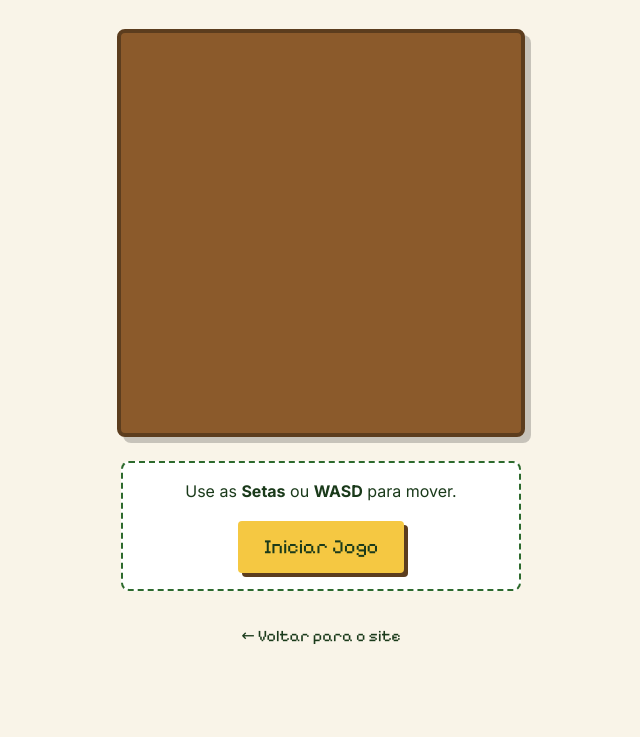
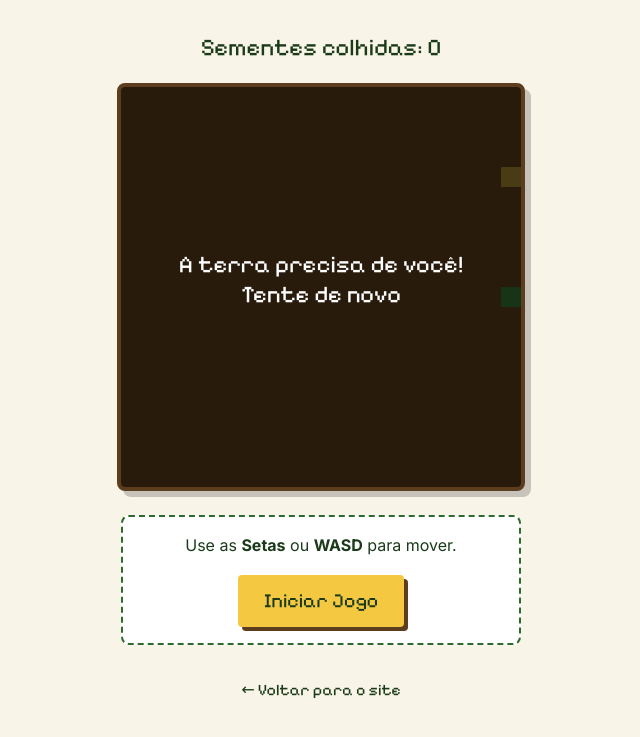
Before and after one commit to Heitorovski01/Agrofloresta, a website: page jogos/jogo1/index.html in a window 1280 px wide. Both pictures are taken after a click on the button "Iniciar Jogo". Shown: the part 147-884 px from the top of the page, without its empty margins (319-959 px from the left). Drawn offline with Linux system fonts and the light colour scheme.

Commit message:
feat(jogo1): Implementa Fase 2 - Gameplay (comida, colisao, score)

```diff
--- /dev/null
+++ b/jogos/jogo1/assets/js/food.js
@@ -0,0 +1,28 @@
+export class Food {
+  constructor(gridSize) {
+    this.gridSize = gridSize;
+    this.position = { x: 0, y: 0 };
+    this.types = ['buriti', 'pequi', 'jatoba'];
+    this.type = this.types[0];
+    this.spawn([]);
+  }
+
+  spawn(snakeBody) {
+    let newPos;
+    let isOnSnake = true;
+
+    while (isOnSnake) {
+      newPos = {
+        x: Math.floor(Math.random() * this.gridSize),
+        y: Math.floor(Math.random() * this.gridSize)
+      };
+
+      isOnSnake = snakeBody.some(
+        segment => segment.x === newPos.x && segment.y === newPos.y
+      );
+    }
+
+    this.position = newPos;
+    this.type = this.types[Math.floor(Math.random() * this.types.length)];
+  }
+}
--- a/jogos/jogo1/assets/js/game.js
+++ b/jogos/jogo1/assets/js/game.js
@@ -1,4 +1,5 @@
 import { Snake } from './snake.js';
+import { Food } from './food.js';
 
 export class Game {
   constructor(canvas) {
@@ -7,7 +8,10 @@ export class Game {
     this.gridSize = 20;
     this.tileSize = canvas.width / this.gridSize;
     this.snake = new Snake(10, 10);
+    this.food = new Food(this.gridSize);
     this.isRunning = false;
+    this.isGameOver = false;
+    this.score = 0;
     this.intervalId = null;
     this.tickRate = 150; // ms
 
@@ -46,15 +50,74 @@ export class Game {
   }
 
   update() {
+    if (this.isGameOver) return;
+
     this.snake.update();
+
+    const head = this.snake.body[0];
+
+    // Wall collision
+    if (head.x < 0 || head.x >= this.gridSize || head.y < 0 || head.y >= this.gridSize) {
+      this.isGameOver = true;
+      this.stop();
+      this.drawGameOver();
+      return;
+    }
+
+    // Body collision
+    for (let i = 1; i < this.snake.body.length; i++) {
+      if (head.x === this.snake.body[i].x && head.y === this.snake.body[i].y) {
+        this.isGameOver = true;
+        this.stop();
+        this.drawGameOver();
+        return;
+      }
+    }
+
+    // Eating food
+    if (head.x === this.food.position.x && head.y === this.food.position.y) {
+      this.score += 1;
+      this.snake.grow();
+      this.food.spawn(this.snake.body);
+      this.updateScoreDisplay();
+    }
+  }
+
+  updateScoreDisplay() {
+    const scoreElement = document.getElementById('scoreDisplay');
+    if (scoreElement) {
+      scoreElement.innerText = `Sementes colhidas: ${this.score}`;
+    }
+  }
+
+  drawGameOver() {
+    if (!this.ctx) return; // for tests
+    this.ctx.fillStyle = 'rgba(0, 0, 0, 0.7)';
+    this.ctx.fillRect(0, 0, this.canvas.width, this.canvas.height);
+    this.ctx.fillStyle = 'white';
+    this.ctx.font = '24px "Pixelify Sans", cursive';
+    this.ctx.textAlign = 'center';
+    this.ctx.fillText('A terra precisa de você!', this.canvas.width / 2, this.canvas.height / 2 - 15);
+    this.ctx.fillText('Tente de novo', this.canvas.width / 2, this.canvas.height / 2 + 15);
   }
 
   draw() {
+    if (this.isGameOver) return; // Wait to keep game over screen intact
+
     // Clear canvas
     this.ctx.clearRect(0, 0, this.canvas.width, this.canvas.height);
 
-    // Draw snake body (Agroforestry theme - colors will be styled later via ctx or CSS, for now basic green)
-    this.ctx.fillStyle = '#4caf50'; // var(--green-light) from main.css
+    // Draw food
+    this.ctx.fillStyle = '#f5c842'; // var(--yellow) from main.css for now
+    this.ctx.fillRect(
+      this.food.position.x * this.tileSize,
+      this.food.position.y * this.tileSize,
+      this.tileSize,
+      this.tileSize
+    );
+
+    // Draw snake body
+    this.ctx.fillStyle = '#4caf50'; // var(--green-light)
 
     for (const segment of this.snake.body) {
       this.ctx.fillRect(
--- a/jogos/jogo1/assets/js/snake.js
+++ b/jogos/jogo1/assets/js/snake.js
@@ -3,6 +3,7 @@ export class Snake {
     this.body = [{ x: initialX, y: initialY }];
     this.direction = { x: 0, y: 0 };
     this.nextDirection = { x: 0, y: 0 }; // prevent multiple turns in one tick
+    this.growing = false;
   }
 
   changeDirection(newDir) {
@@ -11,6 +12,10 @@ export class Snake {
     if (this.direction.y !== 0 && this.direction.y === -newDir.y) return;
 
     this.nextDirection = { ...newDir };
+  }
+
+  grow() {
+    this.growing = true;
   }
 
   update() {
@@ -23,10 +28,15 @@ export class Snake {
       y: head.y + this.direction.y
     };
 
-    // If moving, add new head and remove tail (unless growing, which is Phase 2)
+    // If moving, add new head and remove tail (unless growing)
     if (this.direction.x !== 0 || this.direction.y !== 0) {
       this.body.unshift(newHead);
-      this.body.pop();
+
+      if (this.growing) {
+        this.growing = false; // reset growing state
+      } else {
+        this.body.pop(); // remove tail if not growing
+      }
     }
   }
 }
--- a/jogos/jogo1/index.html
+++ b/jogos/jogo1/index.html
@@ -15,6 +15,7 @@
         <p class="text-center" style="margin-bottom: 2rem;">Controle a minhoca e prepare o solo para as sementes do Cerrado!</p>
 
         <div class="game-wrapper">
+            <div id="scoreDisplay" class="pixel-text" style="font-size: 1.5rem; margin-bottom: 1rem; color: var(--green-dark);">Sementes colhidas: 0</div>
             <canvas id="gameCanvas" width="400" height="400"></canvas>
 
             <div class="game-instructions text-center">
```
Also changed, not shown: tests/food.test.js (added, +37 -0 lines), tests/game.test.js (+53 -1 lines), tests/snake.test.js (+10 -0 lines).
